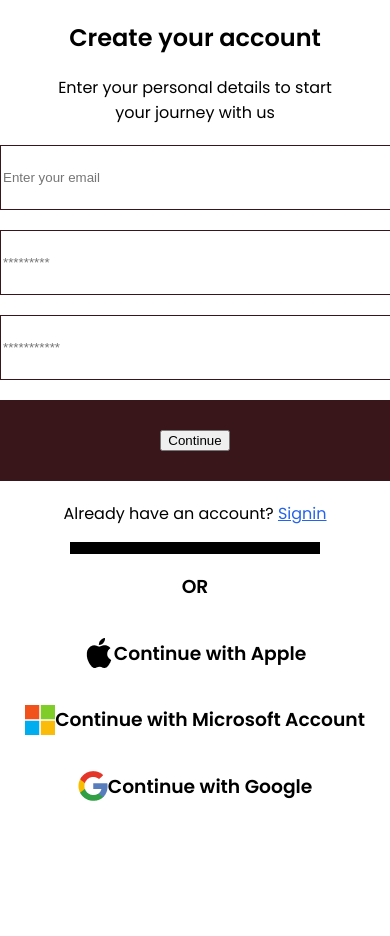
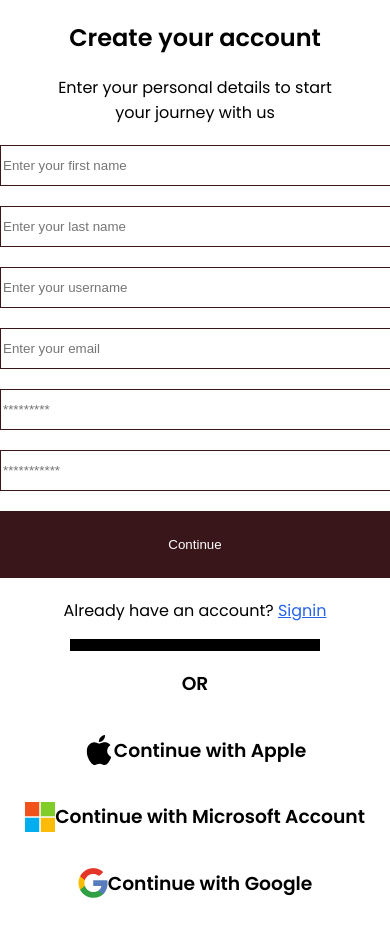
Before and after one commit to Isaacs-Web-Technologies/mkp-frontend, a Next.js app: page /signUp in a window 390 px wide. Shown: the top 936 px of the page. Before the commit the page ends 844 px from the top, so only its background shows below. Built offline with nearby package versions, Linux system fonts and the light colour scheme; a web font is replaced by a local one.

Commit message:
optimized signup/signin

```diff
--- a/app/signIn/page.jsx
+++ b/app/signIn/page.jsx
@@ -12,44 +12,47 @@ import Apple from "@/public/images/apple.png"
 import MkpSignupImg from "@/public/images/mkpSignupImg.png"
 import Link from "next/link";
 
-function validateInput( email) {
-    if (email.search(/@/) == -1){
-      toast.error("email must be valid")
-      return (false)
-    }
 
-    return (true)
-  };
 
-const SignUpPage = () => {
+const SignInPage = () => {
     const [email, setEmail] = useState("");
     const [password,setPassword] = useState("");
     const router = useRouter()
 
     const handleSubmit = async (event) => {
         event.preventDefault();
-        if (!validateInput( email)) {
-          console.error("could not validate input")
-          return
+
+        //validate inputs
+        if (! email || !password ){
+          toast.error("could not validate input")
+          return;
         }
+
         let promiseResolve, promiseReject;
         let promise = new Promise(function (resolve, reject) {
           promiseResolve = resolve;
           promiseReject = reject;
         });
         toast.promise(promise, {
-          loading: "creating account...",
+          loading: "Logging in...",
           success: (reason) => reason,
           error: (reason) => reason
         })
         try {
           const response = await AxiosInstance.post('/auth/login', {
-            email
+            email,
+            password,
           });
+
+          // handle response
           promiseResolve("successfully created account")
           console.log(response.data);
+
+           // After a successful login, store the JWT token in localStorage
+           localStorage.setItem("token", response.data.atoken);
+
           // Redirect to the dashboard or another protected page
-          setTimeout(() => router.push("/login"), 2000)
+          setTimeout(() => router.push("/chatPage"), 2000)
         } catch (error) {
           console.error(error);
 
@@ -93,7 +96,7 @@ const SignUpPage = () => {
 </div>
 
  {/* email input div */}
- <div className="max-w-md mx-auto text-center  lg:top-0 lg:absolute lg:left-[874px] justify-content-center d-flex ">
+ <div className="max-w-md mx-auto text-center  lg:top-0 lg:absolute lg:left-[800px] justify-content-center d-flex ">
  <div className=" top-[6.44rem] justify-content-center  text-left text-black">
 
     <h2 className=" text-center  ">Welcome Back</h2>
@@ -129,14 +132,15 @@ const SignUpPage = () => {
           />
         </div>
 
-        <div className ="w-full h-full lg:px-[22px]  mb-5 mt-5 bg-primary  flex justify-center py-[29.96px] text-sec-color">
-        <button
+
+        <div className ="w-full h-full lg:px-[22px]  mb-5 mt-5 bg-primary  flex justify-center  ">
+       <button
           type="submit"
-          className=""
+          className="bg-transparent border-none py-[25.96px]  outline-none text-white "
         >
           Continue
         </button>
-        </div>
+       </div>
 
       </form>
      {/*  */}
--- a/app/signUp/page.jsx
+++ b/app/signUp/page.jsx
@@ -11,10 +11,62 @@ import Microsoft from "@/public/images/microsoft.png"
 import Apple from "@/public/images/apple.png"
 import MkpSignupImg from "@/public/images/mkpSignupImg.png"
 import Link from "next/link";
+import { resolve } from "styled-jsx/css";
 
+// validating function
+function validateInput(firstName,lastName, email, password, cpassword) {
 
+  if (! firstName.match(/^[a-z0-9_-]+$/gi)) {
+    toast.error("username must only contain letters, numbers, underscores and hyphens")
+    return false
+  }
+  if (! lastName.match(/^[a-z0-9_-]+$/gi)) {
+    toast.error("username must only contain letters, numbers, underscores and hyphens")
+    return false
+  }
+  if (firstName.search(/[a-z]/gi) == -1) {
+    toast.error("firstname must contain at least one letter")
+    return (false)
+  }
+  if (lastName.search(/[a-z]/gi) == -1) {
+    toast.error("lastname must contain at least one letter")
+    return (false)
+  }
+  if (email.search(/@/) == -1){
+    toast.error("email must be valid")
+    return (false)
+  }
+  if (password !== cpassword) {
+    toast.error("passwords don't match")
+    return (false)
+  }
+  if (password.length < 8) {
+    toast.error("password must be at least 8 characters long")
+    return (false)
+  }
+  if (password.search(/[0-9]/) == -1) {
+    toast.error("password must contain digit")
+    return (false)
+  }
+  if (password.search(/[A-Z]/) == -1) {
+    toast.error("password must contain uppercase letters")
+    return (false)
+  }
+  if (password.search(/[a-z]/) == -1) {
+    toast.error("password must contain lowercase letters")
+    return (false)
+  }
+  if (password.search(/[!"#$%&\\'()*+,-.\/:;<=>?@\[\]^_`\{\|\}~]/) == -1) {
+    toast.error("password must contain symbols")
+    return (false)
+  }
+  return (true)
+};
 
 const SignUpPage = () => {
+  const [firstName, setFirstName] = useState("");
+  const [lastName, setLastName] = useState("");
+  const [username, setUserName] = useState("");
   const [email, setEmail] = useState("");
   const [password, setPassword] = useState("");
   const [cpassword, setCPassword] = useState("");
@@ -24,34 +76,47 @@ const SignUpPage = () => {
         event.preventDefault();
 
         // validate input fields
-        if (!email || !password || !cpassword) {
-          toast.error("Please fill in all fields.")
-        }
-        if (password !== cpassword) {
-          toast.error("passwords do not match.")
+        if (!validateInput(firstName,lastName, email, password, cpassword)) {
+          console.error("Could not validate inputs.")
           return;
         }
 
-        // make API request to signup
-
+      // Display a loading message while making API requests
+      const promise = new Promise(async (resolve, reject) => {
         try {
           const response = await AxiosInstance.post('/auth/signup', {
+            first_Name: firstName,
+            last_Name: lastName,
+            username,
             email,
             password,
           });
-         //handle API response
+
           if (response.data.message === "Successfully signed up") {
-          toast.success("Successfully signed up");
-          //redirect to login page
-          router.push("/login");
+            resolve("Successfully signed up");
+
+            //Redirect to login page after sign-up
+            router.push("/signIn");
+           } else if (response.data.message ==="email is taken") {
+              reject("Error message while creating user: email is taken");
             } else {
-          toast.error("Signup failed. Please try again.");
+              reject("Signup failed. Please try again.")
             }
           } catch (error) {
             console.error(error);
-        toast.error("An error occurred during Signup. Please try again")
+            reject("An error occured during signup. Please try again")
           }
+      });
+
+      //use toast.promise to display toast message
+      toast.promise(promise, {
+        loading: "Creating account...",
+        success: (reason) => toast.success(reason),
+        error: (reason) => toast.error(reason),
+      });
+
     };
+
 
 
     return (
@@ -59,8 +124,8 @@ const SignUpPage = () => {
 <>
 
 {/* heading */}
-<section className="  lg:bg-primary bg-white  h-[51rem] ">
-<div className="w-[100rem] h-[51rem] px-16 left-[574px] top-0 absolute bg-white rounded-tl-3xl rounded-bl-3x" />
+<section className="  lg:bg-primary bg-white  h-[58rem] ">
+<div className="w-[100rem] h-[58rem] px-16 left-[574px] top-0 absolute bg-white rounded-tl-3xl rounded-bl-3x" />
 
 
 {/* food image */}
@@ -82,7 +147,7 @@ const SignUpPage = () => {
 </div>
 
  {/* email input div */}
- <div className="max-w-md mx-auto text-center  lg:top-0 lg:absolute lg:left-[874px] justify-content-center d-flex ">
+ <div className="max-w-md mx-auto text-center  lg:top-0 lg:absolute lg:left-[800px] justify-content-center d-flex ">
 
 <div className=" top-[6.44rem] justify-content-center  text-left text-black">
   <h2 className=" text-center  ">Create your account</h2>
@@ -92,48 +157,81 @@ const SignUpPage = () => {
 
 {/* Form for collecting email */}
 <form onSubmit={handleSubmit}>
-   <div className="w-full h-full lg:px-5 py-2 mb-5 mt-5 border-[1px] border-solid border-primary">
+  {/* firstname input */}
+  <div className="w-full  lg:px-5 py-1 mb-5 mt-5 border-[1px] border-solid border-primary">
+     <input
+      type="firstName"
+      value={firstName}
+      onChange={(e) => setFirstName(e.target.value)}
+       className="w-full   py-2 bg-transparent border-none outline-none "
+       placeholder="Enter your first name"
+       required
+     />
+   </div>
+   {/* lastname input */}
+   <div className="w-full  lg:px-5 py-1 mb-5 mt-5 border-[1px] border-solid border-primary">
+     <input
+      type="lastName"
+      value={lastName}
+      onChange={(e) => setLastName(e.target.value)}
+       className="w-full   py-2 bg-transparent border-none outline-none "
+       placeholder="Enter your last name"
+       required
+     />
+   </div>
+   {/* username input */}
+   <div className="w-full  lg:px-5 py-1 mb-5 mt-5 border-[1px] border-solid border-primary">
+     <input
+      type="username"
+      value={username}
+      onChange={(e) => setUserName(e.target.value)}
+       className="w-full  py-2 bg-transparent border-none outline-none "
+       placeholder="Enter your username"
+     />
+   </div>
+   {/* email input */}
+   <div className="w-full  lg:px-5 py-1 mb-5 mt-5 border-[1px] border-solid border-primary">
      <input
       type="email"
       value={email}
       onChange={(e) => setEmail(e.target.value)}
-       className="w-full h-full  py-4 bg-transparent border-none outline-none "
+       className="w-full   py-2 bg-transparent border-none outline-none "
        placeholder="Enter your email"
        required
      />
    </div>
 {/* Password Input */}
-<div className="w-full h-full lg:px-5 py-2 mb-5 mt-5 border-[1px] border-solid border-primary">
+<div className="w-full  lg:px-5 py-1 mb-5 mt-5 border-[1px] border-solid border-primary">
           <input
             type="password"
             value={password}
             onChange={(e) => setPassword(e.target.value)}
             id="password"
             name="password"
-            className="w-full h-full  py-4 bg-transparent border-none outline-none"
+            className="w-full   py-2 bg-transparent border-none outline-none"
             placeholder="*********"
             required
           />
         </div>
 
          {/*Confirm  Password Input */}
-         <div className="w-full h-full lg:px-5 py-2 mb-5 mt-5 border-[1px] border-solid border-primary">
+         <div className="w-full  lg:px-5 py-1 mb-5 mt-5 border-[1px] border-solid border-primary">
         <input
             type="password"
             value={cpassword}
             onChange={(e) => setCPassword(e.target.value)}
             id="confirmPassword"
             name="confirmPassword"
-            className="w-full h-full  py-4 bg-transparent border-none outline-none"
+            className="w-full   py-2 bg-transparent border-none outline-none"
             placeholder="***********"
             required
           />
           </div>
 
-       <div className ="w-full h-full lg:px-[22px]  mb-5 mt-5 bg-primary  flex justify-center py-[29.96px] text-sec-color">
+       <div className ="w-full h-full lg:px-[22px]  mb-5 mt-5 bg-primary  flex justify-center  ">
        <button
           type="submit"
-          className=""
+          className="bg-transparent border-none py-[25.96px]  outline-none text-white "
         >
           Continue
         </button>
--- a/components/axiosInstance.jsx
+++ b/components/axiosInstance.jsx
@@ -7,7 +7,7 @@ const AxiosInstance = axios.create({
 AxiosInstance.interceptors.request.use((config) => {
   const token = localStorage.getItem("token");
   if (token) {
-    config.headers["Authorization"] = `${token}`;
+    config.headers["Authorization"] = `Bearer ${token}`; // Include the token in the Authorization header
   }
   return config;
 }, (error) => {
```
Lines whose indentation alone changed are shown as unchanged.
